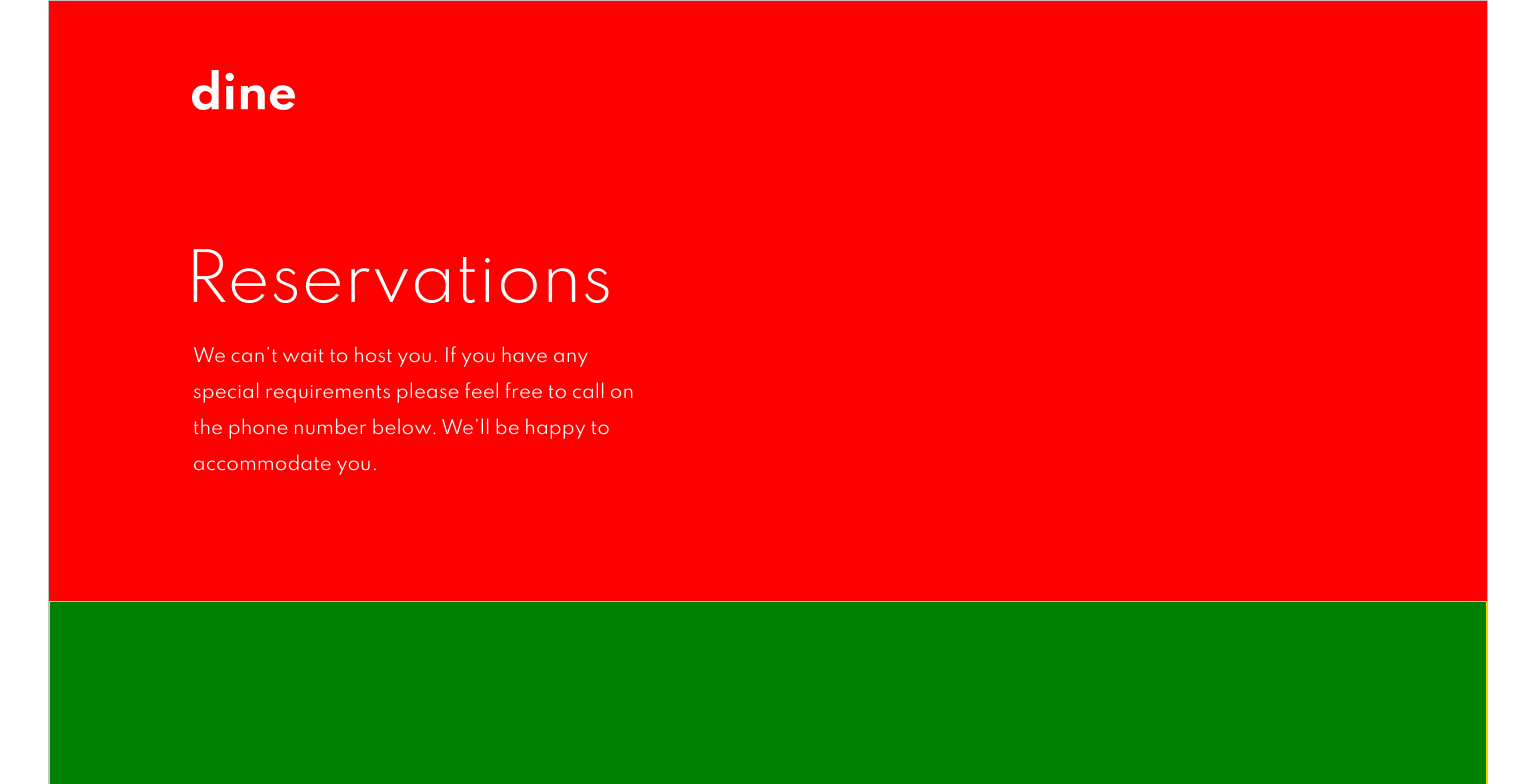
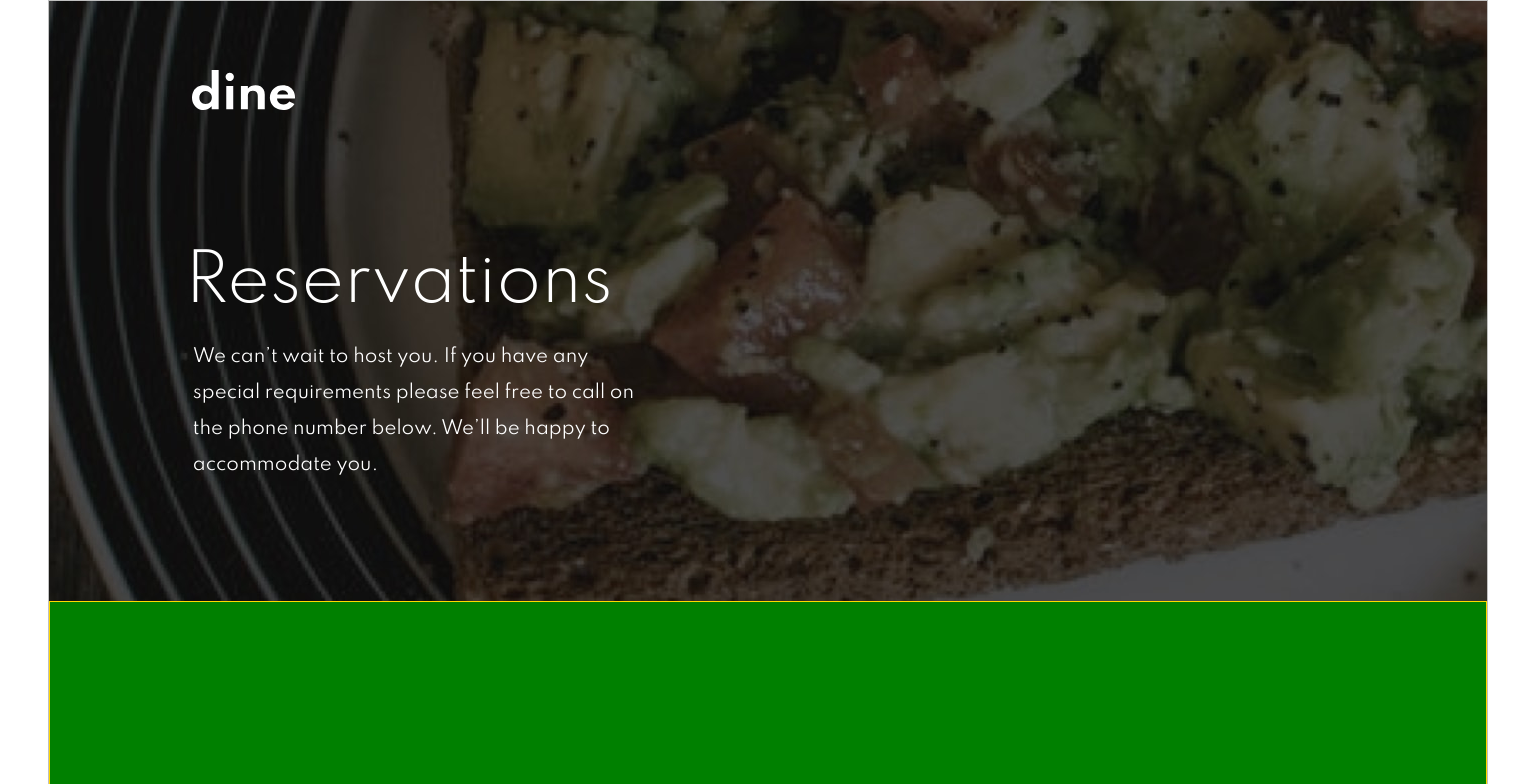
Before and after one commit to SJellen/dine, a Next.js app: page /book in a window 1536 px wide. Shown: the top 784 px of the page. Built offline with nearby package versions, Linux system fonts and the light colour scheme.

Commit message:
background add on upper sizes, need to decide on full width of xl screens

```diff
--- a/styles/Book/Hero.module.scss
+++ b/styles/Book/Hero.module.scss
@@ -2,13 +2,14 @@
 @use '../variables' as V;
 
 .container {
-    background-color: red;
     margin: 0 auto;
     width: 100%;
     height: 600px;
     margin-top: 0;
     display: flex;
     align-items: center;
+    background-color: V.$codGray;
+    background-image: url(../../public/assets/booking/hero-bg-desktop.jpg);
     .textContainer {
         margin-left: 10%;
         margin-top: 10%;
@@ -29,3 +30,9 @@
         }
     }
 }
+
+@media only screen and (min-width: 1440px) {
+    .container {
+        background-image: url(../../public/assets/booking/hero-bg-desktop@2x.jpg);
+    }
+}
--- a/styles/Home.module.scss
+++ b/styles/Home.module.scss
@@ -3,7 +3,7 @@
 .container {
     height: 90vh;
     width: 100%;
-    border: 1px solid silver;
+    border: 1px solid rgba(192, 192, 192, .025);
 }
 
 @media only screen and (min-width: 1440px) {
```
